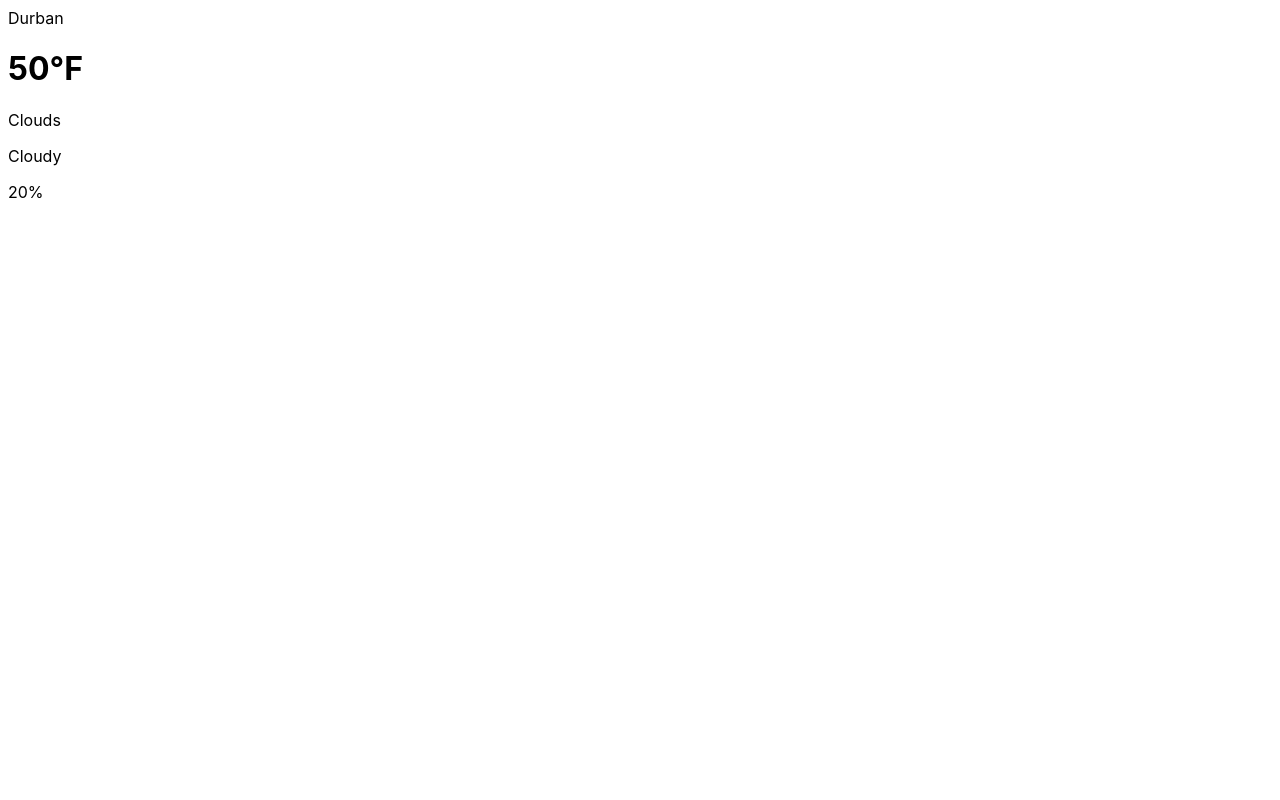
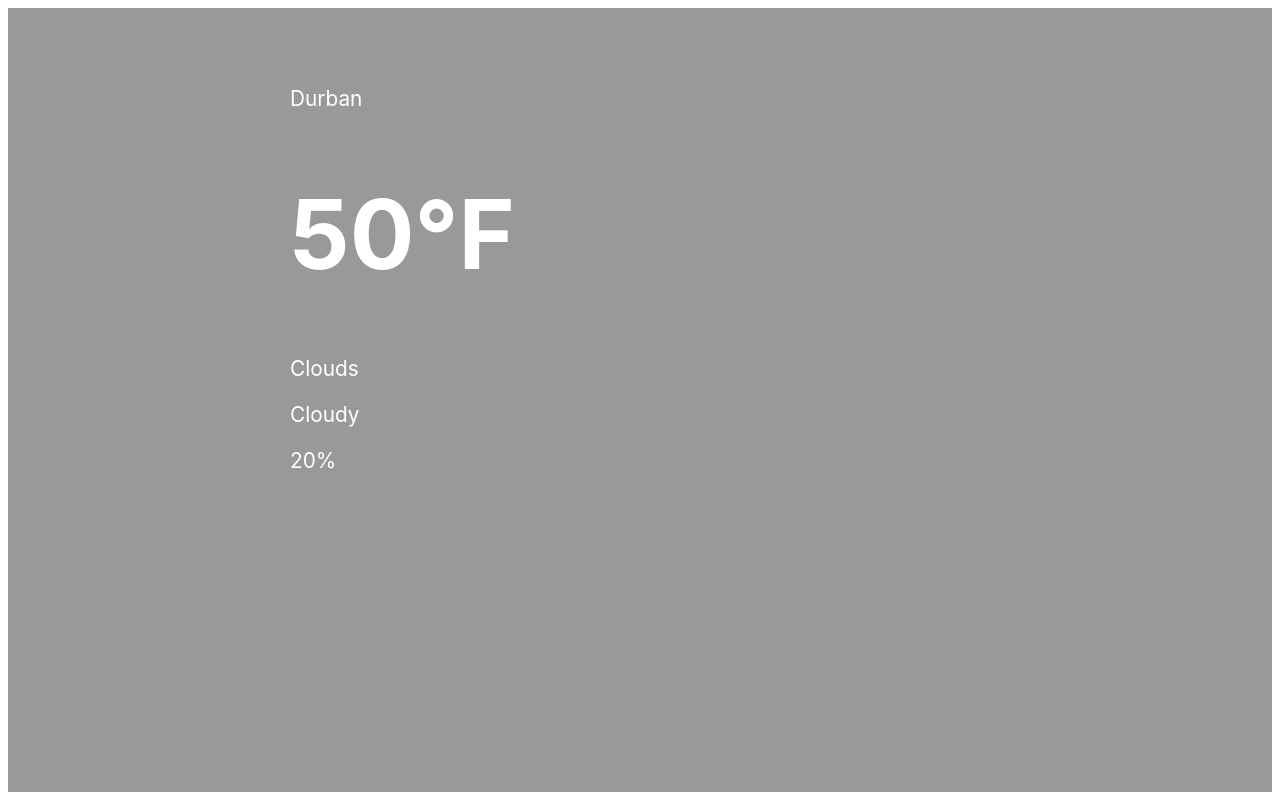
Before and after one commit to sinentantiso/weather-app, a React (Create React App) app: page / in a window 1280 px wide. Built offline with nearby package versions, Linux system fonts and the light colour scheme.

Commit message:
1 file modified

```diff
--- a/src/style.css
+++ b/src/style.css
@@ -3,3 +3,37 @@ p {
   font-family: -apple-system, BlinkMacSystemFont, 'Segoe UI', Roboto, Oxygen,
     Ubuntu, Cantarell, 'Open Sans', 'Helvetica Neue', sans-serif;
 }
+
+p {font-size: 1.3rem;
+}
+
+h1 {
+  font-size: 6rem;
+}
+
+.app {
+  width: 100%;
+  height: 100%;
+  position: relative;
+  background-color: rgba(0, 0, 0, 0.4);
+  color: #fff;
+}
+
+.app::before{
+  content: '';
+  position: absolute;
+  width: 100%;
+  height: 100%;
+  top: 0;
+  left: 0;
+  z-index: -1;
+}
+
+.container {
+  max-width: 700px;
+  height: 700px;
+  margin: auto;
+  padding: 0 1 rem;
+  position: relative;
+  top: 10%;
+}
```
